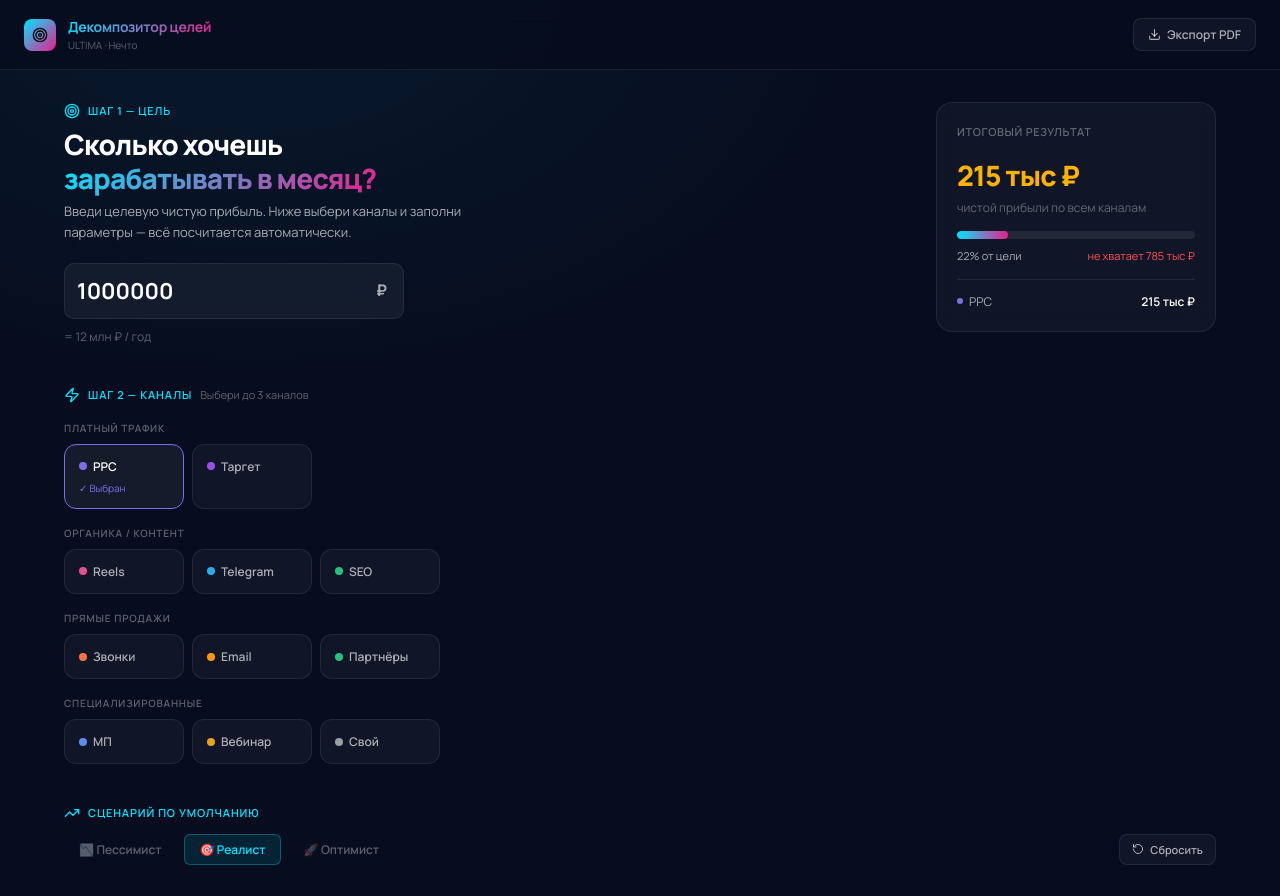
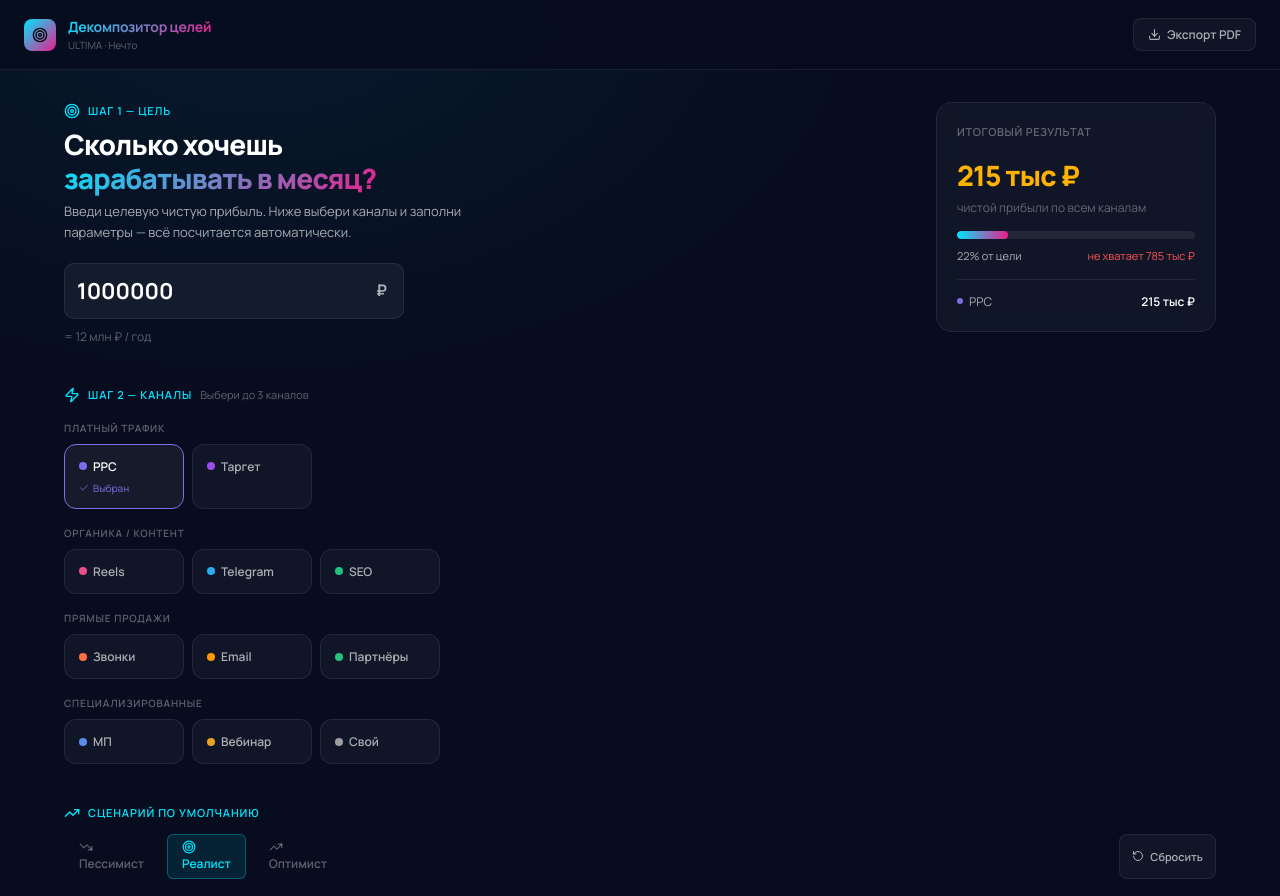
Before and after one commit to catherineYefi/Decomp_calcul, a React (Vite) app: page / in a window 1280 px wide. Shown: the top 896 px of the page. Built offline with nearby package versions, Linux system fonts and the light colour scheme; the HTML template or start-up script is replaced by a standard one.

Commit message:
Replace emojis with icons everywhere

```diff
--- a/src/App.tsx
+++ b/src/App.tsx
@@ -1,5 +1,5 @@
 import { useState, useMemo, useCallback, useRef } from 'react';
-import { Target, TrendingUp, Zap, Download, RotateCcw, ChevronDown, ChevronUp, AlertTriangle } from 'lucide-react';
+import { Target, TrendingUp, TrendingDown, Zap, Download, RotateCcw, ChevronDown, ChevronUp, AlertTriangle, Check } from 'lucide-react';
 import type { ChannelId, ScenarioKey, ChannelScenarios } from './types';
 import { CHANNELS, CHANNEL_MAP, getDefaultParams, applyScenario } from './channels';
 import { ParameterInput } from './components/ParameterInput';
@@ -8,10 +8,10 @@ import { MetricsGrid } from './components/MetricsGrid';
 import { formatRub, formatNum } from './utils';
 import './index.css';
 
-const SCENARIO_META: { key: ScenarioKey; label: string; emoji: string }[] = [
-  { key: 'pessimist', label: 'Пессимист', emoji: '📉' },
-  { key: 'realist',   label: 'Реалист',   emoji: '🎯' },
-  { key: 'optimist',  label: 'Оптимист',  emoji: '🚀' },
+const SCENARIO_META: { key: ScenarioKey; label: string; icon: React.ComponentType<{size?: number}> }[] = [
+  { key: 'pessimist', label: 'Пессимист', icon: TrendingDown },
+  { key: 'realist',   label: 'Реалист',   icon: Target },
+  { key: 'optimist',  label: 'Оптимист',  icon: TrendingUp },
 ];
 
 function buildInitialScenarios(channelId: ChannelId): ChannelScenarios {
@@ -211,7 +211,7 @@ export default function App() {
                 {!goalReached && goal > 0 && (
                   <span style={{ color: 'var(--danger)' }}>не хватает {formatRub(goal - totalNetProfit, true)}</span>
                 )}
-                {goalReached && <span style={{ color: 'var(--success)' }}>✓ Цель достигнута!</span>}
+                {goalReached && <span style={{ color: 'var(--success)', display: 'flex', alignItems: 'center', gap: 4 }}><Check size={12} /> Цель достигнута!</span>}
               </div>
               {results.length > 0 && (
                 <div style={{ marginTop: 14, borderTop: '1px solid var(--border)', paddingTop: 12, display: 'flex', flexDirection: 'column', gap: 6 }}>
@@ -274,7 +274,7 @@ export default function App() {
                           </span>
                         </div>
                         {isSelected && (
-                          <span style={{ fontSize: 10, color: ch.color }}>✓ Выбран</span>
+                          <span style={{ fontSize: 10, color: ch.color, display: 'flex', alignItems: 'center', gap: 4 }}><Check size={10} /> Выбран</span>
                         )}
                       </button>
                     );
@@ -298,7 +298,7 @@ export default function App() {
                 className={`stab ${activeScenario === sc.key ? `active-${sc.key}` : 'inactive'}`}
                 onClick={() => setActiveScenario(sc.key)}
               >
-                {sc.emoji} {sc.label}
+                <sc.icon size={14} /> {sc.label}
               </button>
             ))}
             <button
@@ -474,7 +474,7 @@ export default function App() {
                   <span style={{ color: 'var(--text2)' }}>Прогресс к цели {formatRub(goal, true)}</span>
                   <span style={{ fontWeight: 700, color: goalReached ? 'var(--success)' : 'var(--text)' }}>
                     {goalProgress.toFixed(0)}%
-                    {goalReached ? ' ✓ Достигнута!' : ` (не хватает ${formatRub(goal - totalNetProfit, true)})`}
+                    {goalReached ? <><Check size={10} /> Достигнута!</> : ` (не хватает ${formatRub(goal - totalNetProfit, true)})`}
                   </span>
                 </div>
                 <div className="progress-track" style={{ height: 10 }}>
--- a/src/components/FunnelViz.tsx
+++ b/src/components/FunnelViz.tsx
@@ -1,5 +1,6 @@
 import type { FunnelStage } from '../types';
 import { formatNum, formatRub } from '../utils';
+import { AlertTriangle } from 'lucide-react';
 
 interface Props {
   stages: FunnelStage[];
@@ -25,7 +26,7 @@ export function FunnelViz({ stages, color, bottleneck }: Props) {
                 fontSize: 11, color: isWeak ? 'var(--warning)' : 'var(--text3)',
                 display: 'flex', alignItems: 'center', gap: 4,
               }}>
-                {isWeak && <span style={{ color: 'var(--warning)' }}>⚠</span>}
+                {isWeak && <AlertTriangle size={12} style={{ color: 'var(--warning)' }} />}
                 {stage.label}: <strong style={{ color: isWeak ? 'var(--warning)' : 'var(--text2)' }}>
                   {stage.value.toFixed(1)}{stage.unit}
                 </strong>
```
Also changed, not shown: index.html (+1 -1 lines), 1 other file (tests, documents, lock files or other folders).
